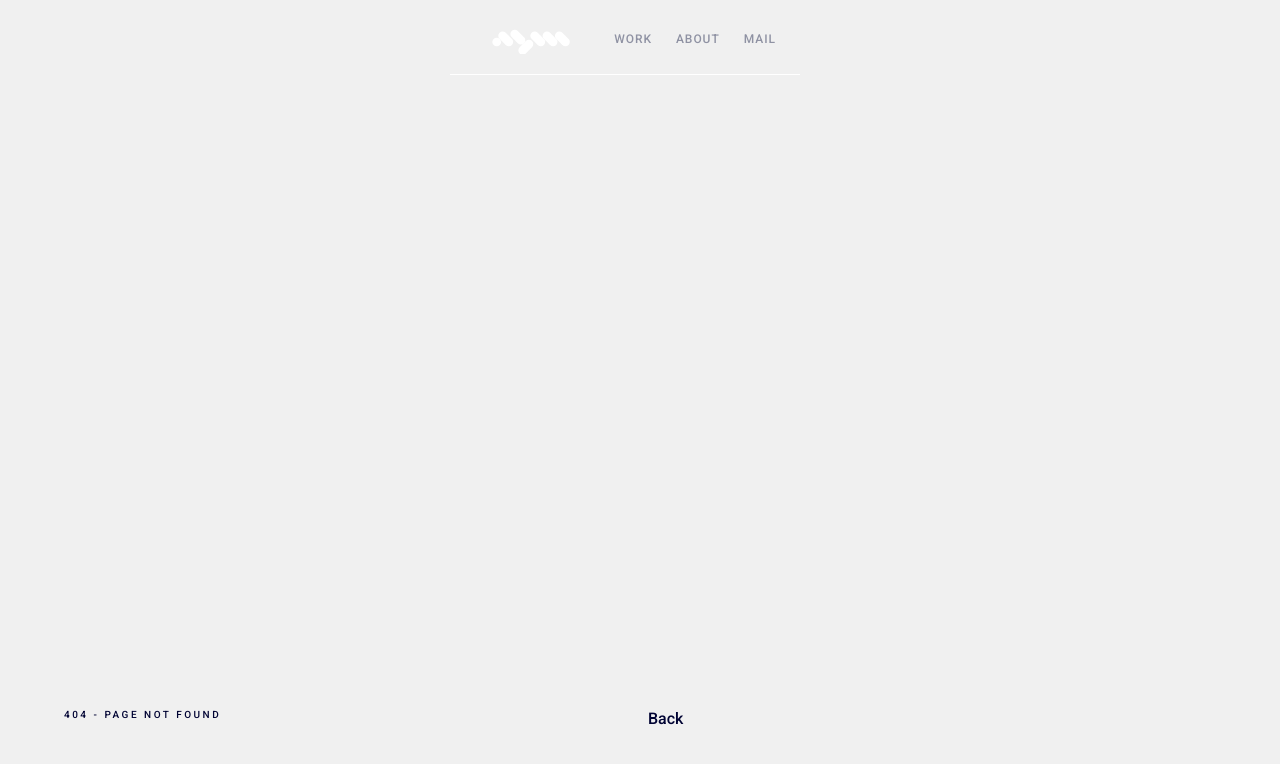
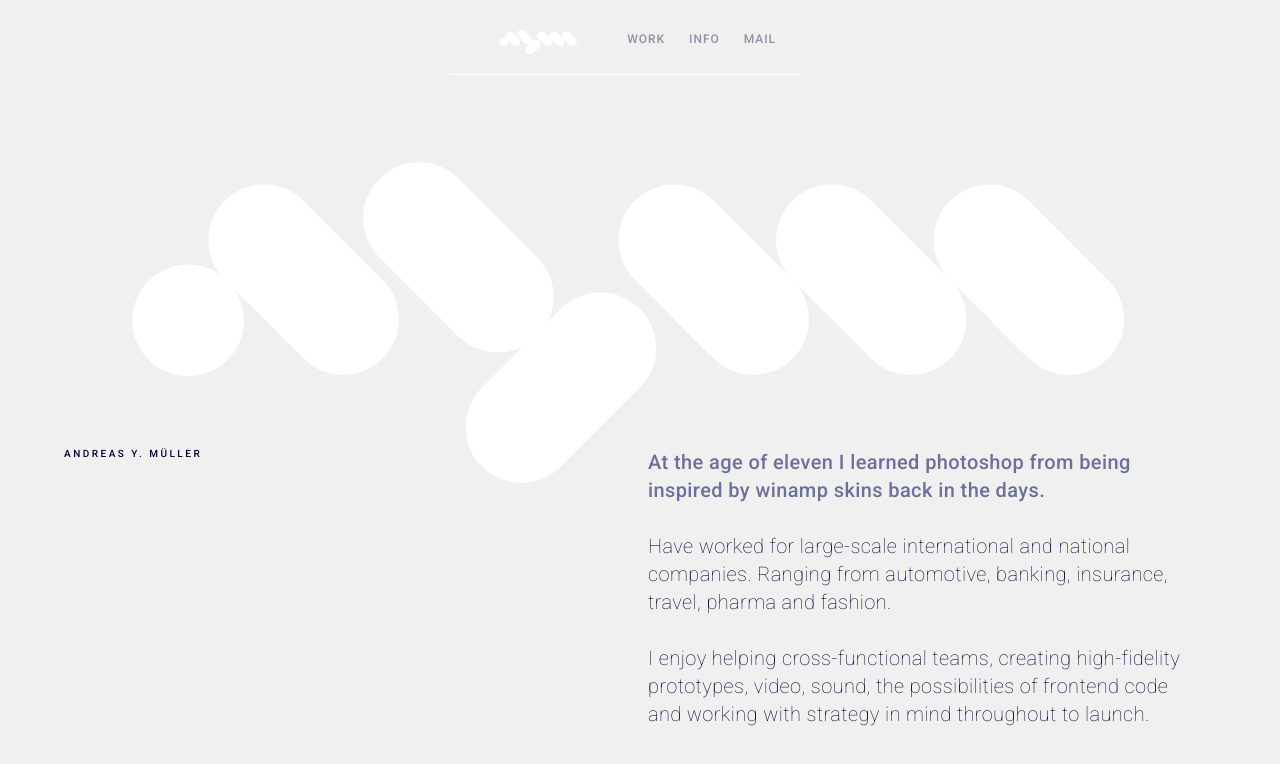
Before and after one commit to aeonyuonmiller/personal, a Next.js app: page /info in a window 1280 px wide. Before the commit this address had no page. Shown: the top 764 px of the page. Built offline with nearby package versions, Linux system fonts and the light colour scheme.

Commit message:
new link

```diff
--- a/pages/components/Nav.jsx
+++ b/pages/components/Nav.jsx
@@ -33,7 +33,7 @@ const Nav = () => {
             <Lottie options={defaultOptions} width={90} height={34} />
             <Link href="/"><a className="go-home" tabIndex="0" /></Link>
             <motion.span variants={items}><Link href="/work" tabIndex="0">Work</Link></motion.span>
-            <motion.span variants={items}><Link href="/about" tabIndex="0">About</Link></motion.span>
+            <motion.span variants={items}><Link href="/info" tabIndex="0">Info</Link></motion.span>
             <motion.span variants={items}><a href="mailto:aym1@mail.com" tabIndex="0">Mail</a></motion.span>
         </motion.nav>
   )
--- a/pages/about.jsx
+++ b/pages/info.jsx
@@ -13,11 +13,11 @@ const defaultOptions = {
 };
 
 
-const about = () => {
+const info = () => {
     return (
       <>
         <motion.div
-          exit={{opacity:0, y:-50, transition:{ease:"circIn", duration:0.5, delay: 0.2}}}
+          exit={{opacity:0, y:-50, transition:{ease:"circIn", duration:0.5, delay: 0.15}}}
           whileHover={{ cursor: "grab" }}
           whileTap={{ cursor: "grabbing" }}
           drag
@@ -62,4 +62,4 @@ const about = () => {
   )
 }
 
-export default about
+export default info
```
